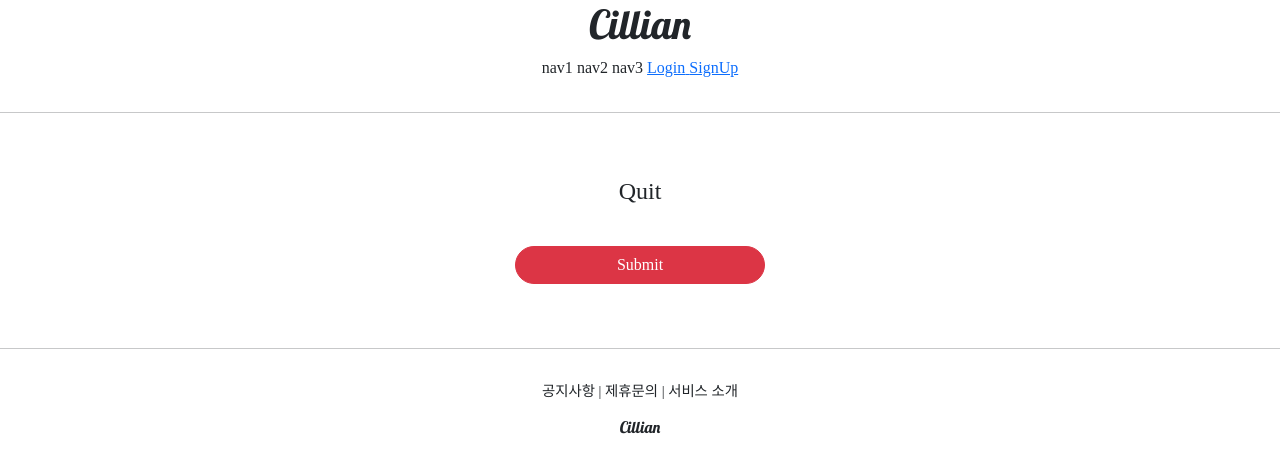
After one commit to Cillian1225/pragmatic, a Django app: template accountapp/templates/accountapp/delete.html in a window 1280 px wide. The commit adds this page. Shown: the top 473 px of the page. Run offline with Django 4.2, Linux system fonts and the light colour scheme; the template is opened without the code that fills it, so the values that code supplies are empty; some libraries are stand-ins or nearby versions; some web fonts are replaced.

Commit message:
django course 26 id deleteView commit

```diff
--- /dev/null
+++ b/accountapp/templates/accountapp/delete.html
@@ -0,0 +1,13 @@
+{%extends 'base.html'%}
+{% block content %}
+
+<div style="text-align:center; max-width:500px; margin: 4rem auto;">
+  <div class="mb-4">
+    <h4>Quit</h4>
+  </div>
+  <form action="{% url 'accountapp:delete' pk=user.pk %}" method="post">
+    {%csrf_token%}
+     <input type="submit" class="btn btn-danger rounded-pill col-6 mt-3">
+  </form>
+</div>
+{% endblock%}
--- a/accountapp/templates/accountapp/detail.html
+++ b/accountapp/templates/accountapp/detail.html
@@ -16,6 +16,12 @@
         change Info
       </p>
     </a>
+
+      <a href="{% url 'accountapp:delete' pk=user.pk %}">
+      <p>
+        Quit
+      </p>
+    </a>
     {% endif %}
   </div>
 </div>
--- a/accountapp/urls.py
+++ b/accountapp/urls.py
@@ -1,6 +1,6 @@
 from django.contrib.auth.views import LogoutView, LoginView
 from django.urls import path
-from accountapp.views import hello_world, AccountCreateView, AccountDetailView, AccountUpdateView
+from accountapp.views import hello_world, AccountCreateView, AccountDetailView, AccountUpdateView, AccountDeleteView
 
 app_name = "accountapp"
 
@@ -12,4 +12,5 @@ urlpatterns = [
     path('create/', AccountCreateView.as_view(), name='create'),
     path('detail/<int:pk>', AccountDetailView.as_view(), name='detail'),
     path('update/<int:pk>', AccountUpdateView.as_view(), name='update'),
+    path('delete/<int:pk>', AccountDeleteView.as_view(), name='delete'),
 ]
--- a/templates/header.html
+++ b/templates/header.html
@@ -8,7 +8,12 @@
         <span>nav3</span>
         {% if not user.is_authenticated %}
         <a href="{% url 'accountapp:login' %}?next={{ request.path }}">
-            <span>Login</span></a>
+            <span>Login</span>
+        </a>
+        <a href="{% url 'accountapp:create' %}">
+            <span>SignUp</span>
+        </a>
+
         {% else%}
         <a href="{% url 'accountapp:detail' pk=user.pk %}">
             <span>Mypage</span>
```
Also changed, not shown: accountapp/views.py (+6 -1 lines).
